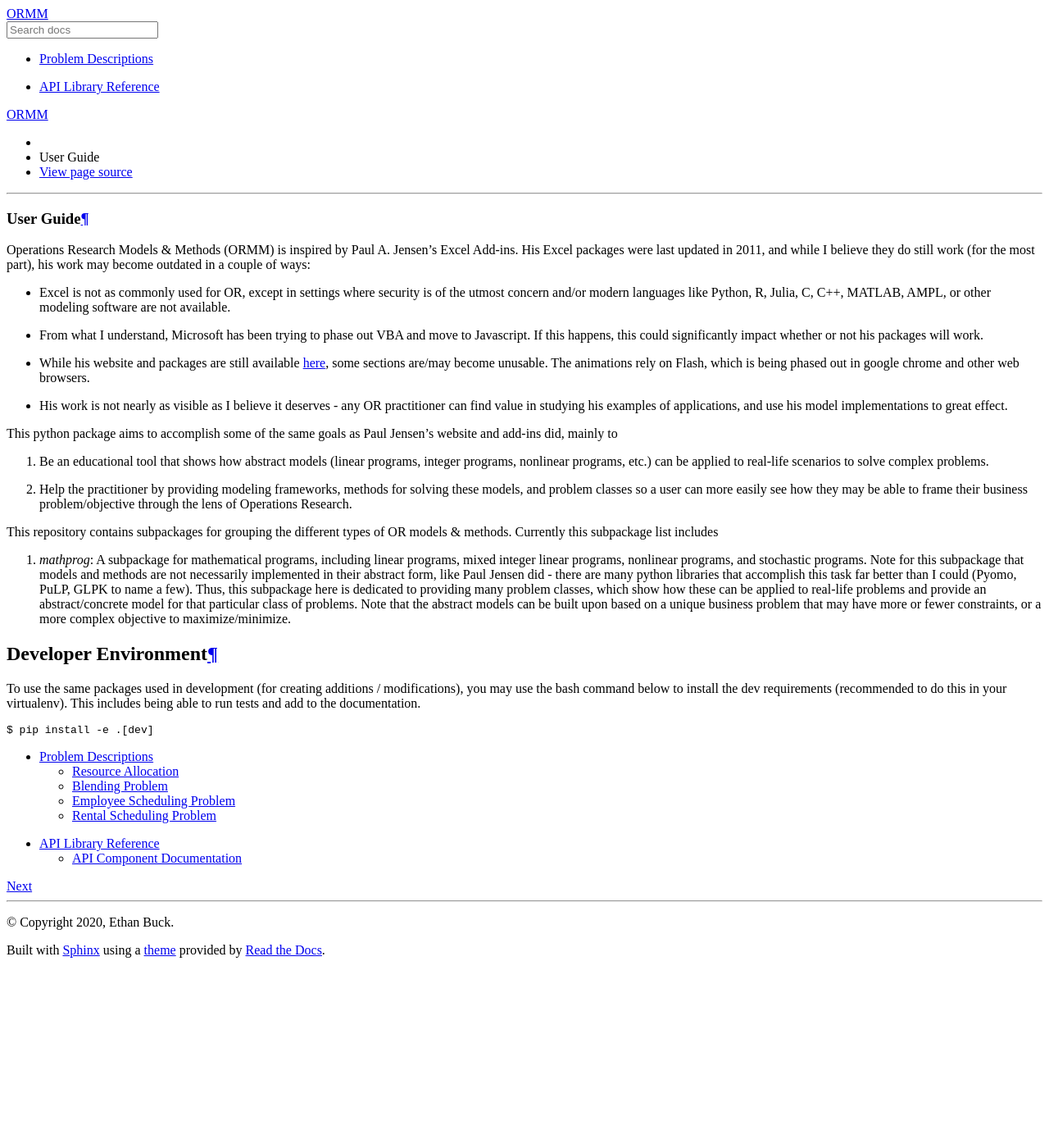
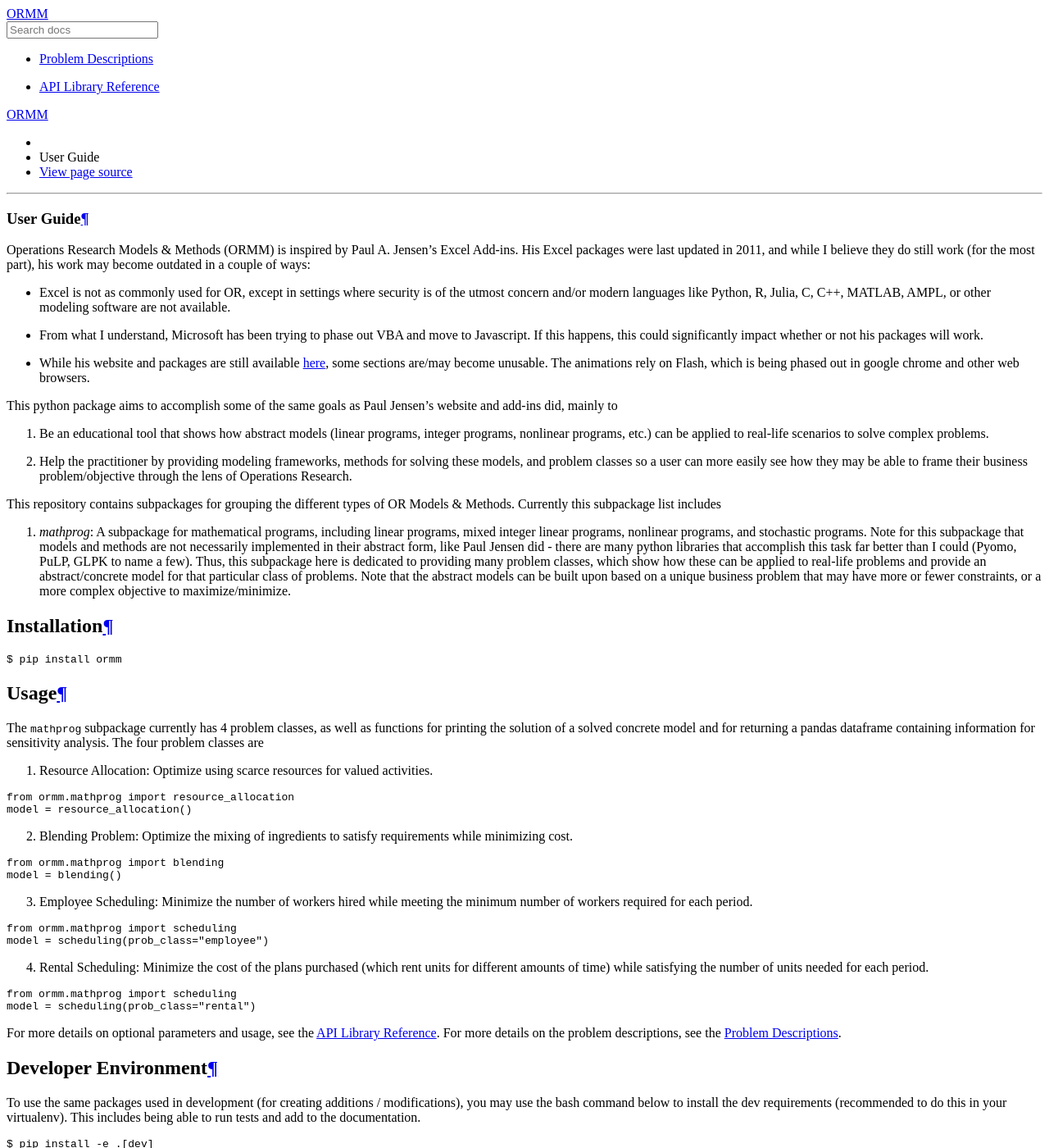
Before and after one commit to egbuck/ormm, a Sphinx documentation site: the page built from docs/source/index.rst, in a window 1280 px wide and 1400 px high. Shown: the whole window at 82% size. Built offline with Sphinx 7.4.7 and the Read the Docs theme 2.0.0, drawn with Linux system fonts in a browser that asks for light colours.

Commit message:
Making doc homepage match README

```diff
--- a/docs/source/index.rst
+++ b/docs/source/index.rst
@@ -18,9 +18,6 @@ His Excel packages were last updated in 2011, and while I believe they do still
   `here <https://www.me.utexas.edu/~jensen/ORMM/>`_, some sections are/may become unusable.
   The animations rely on Flash, which is being phased out in google chrome and other web
   browsers.
-- His work is not nearly as visible as I believe it deserves - any OR practitioner can find
-  value in studying his examples of applications, and use his model implementations to great
-  effect.
 
 This python package aims to accomplish some of the same goals as Paul Jensen's website and
 add-ins did, mainly to
@@ -31,7 +28,7 @@ add-ins did, mainly to
    and problem classes so a user can more easily see how they may be able to frame
    their business problem/objective through the lens of Operations Research.
 
-This repository contains subpackages for grouping the different types of OR models & methods.
+This repository contains subpackages for grouping the different types of OR Models & Methods.
 Currently this subpackage list includes
 
 1. `mathprog`: A subpackage for mathematical programs, including linear programs, mixed
@@ -44,6 +41,53 @@ Currently this subpackage list includes
    class of problems.  Note that the abstract models can be built upon based on a
    unique business problem that may have more or fewer constraints, or a more complex
    objective to maximize/minimize.
+
+Installation
+------------
+.. code:: console
+
+   $ pip install ormm
+
+Usage
+-----
+The :py:obj:`mathprog` subpackage currently has 4 problem classes, as well as functions for
+printing the solution of a solved concrete model and for returning a pandas dataframe
+containing information for sensitivity analysis.  The four problem classes are
+
+1. Resource Allocation: Optimize using scarce resources for valued activities.
+
+.. code:: python
+
+   from ormm.mathprog import resource_allocation
+   model = resource_allocation()
+
+2. Blending Problem: Optimize the mixing of ingredients to satisfy requirements
+   while minimizing cost.
+
+.. code:: python
+
+   from ormm.mathprog import blending
+   model = blending()
+
+3. Employee Scheduling: Minimize the number of workers hired while meeting
+   the minimum number of workers required for each period.
+
+.. code:: python
+
+   from ormm.mathprog import scheduling
+   model = scheduling(prob_class="employee")
+
+4. Rental Scheduling:  Minimize the cost of the plans purchased (which rent
+   units for different amounts of time) while satisfying the number of units
+   needed for each period.
+
+.. code:: python
+
+   from ormm.mathprog import scheduling
+   model = scheduling(prob_class="rental")
+
+For more details on optional parameters and usage, see the :ref:`api_reference`.
+For more details on the problem descriptions, see the :ref:`problem_desc`.
 
 Developer Environment
 ---------------------
```
